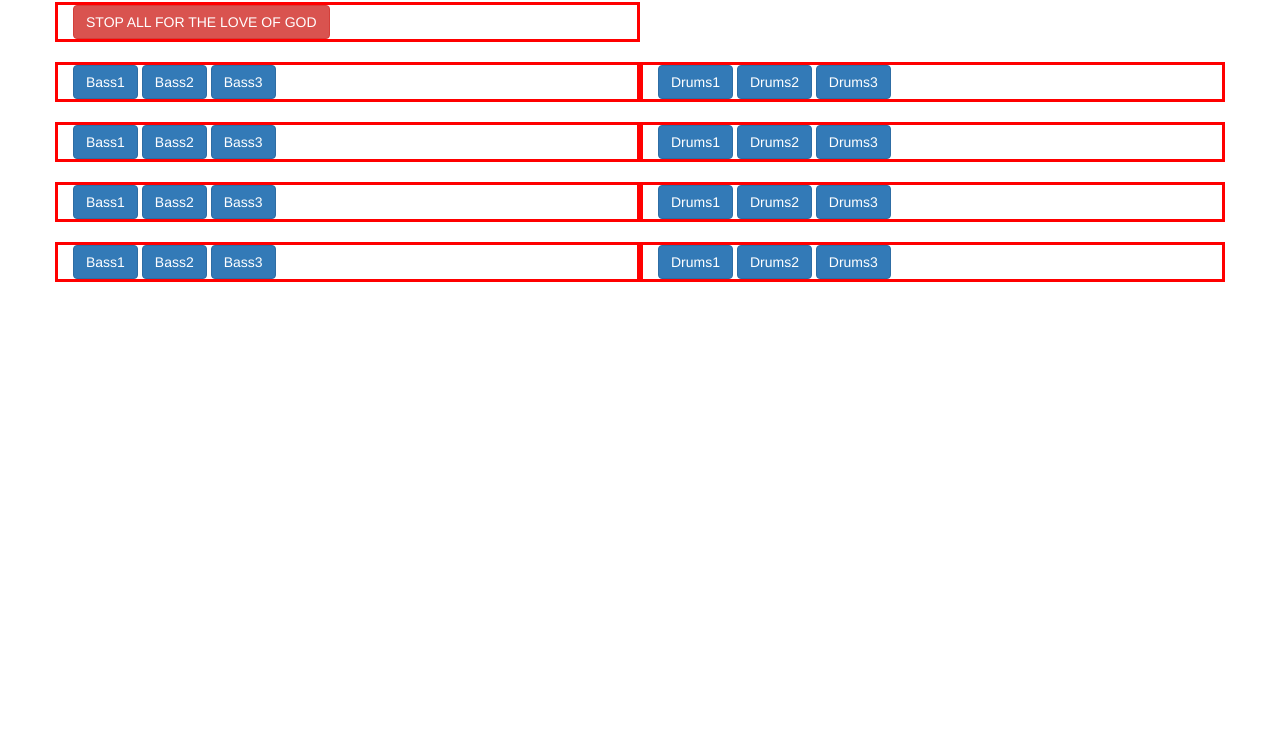
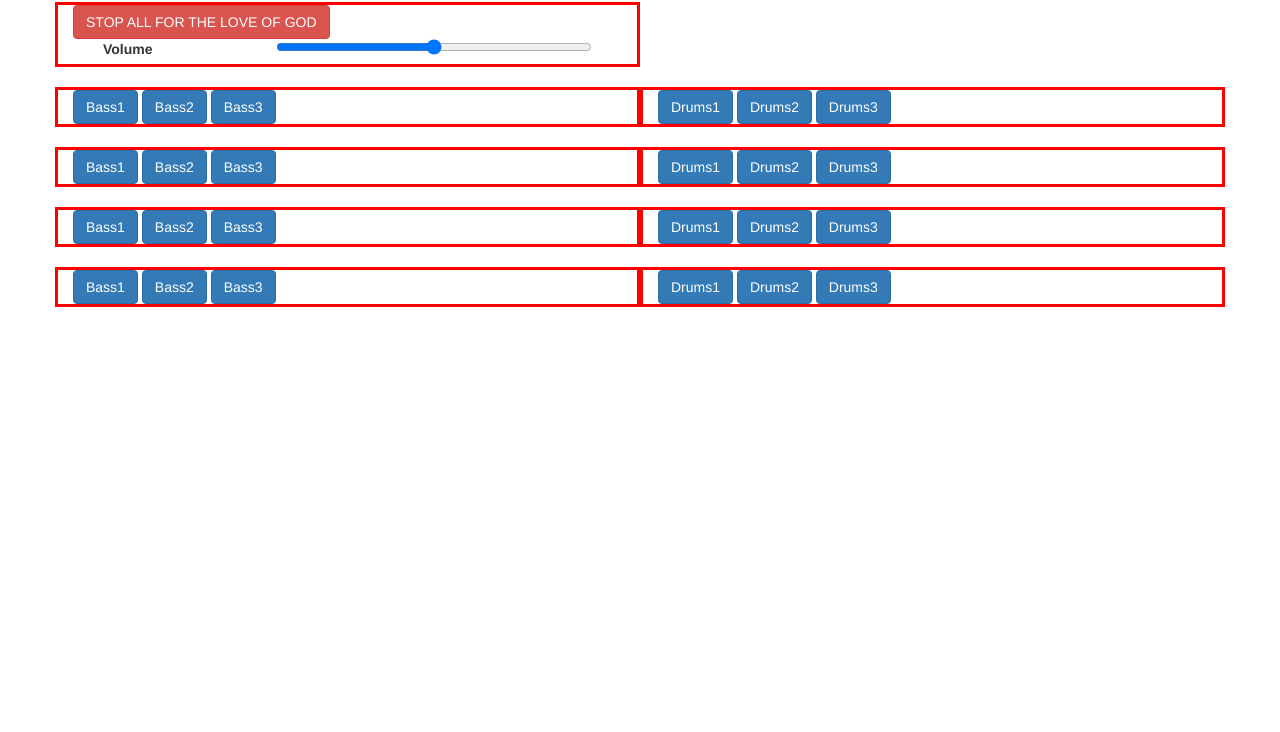
Before and after one commit to samuelholland/loopist, a plain HTML site: page index.html in a window 1280 px wide. Shown: the part 68-800 px from the top of the page. Drawn offline with nearby package versions, Linux system fonts and the light colour scheme.

Commit message:
Added slider html and todo in loopist.js. Added license for Howler.js

```diff
--- a/index.html
+++ b/index.html
@@ -35,6 +35,11 @@
                 <div class="row">
                     <div class="button-container col-md-6 col-xs-6 col-sm-6">
                         <span class ="btn btn-danger stop-button">STOP ALL FOR THE LOVE OF GOD</span>
+                        <!-- This needs to be hooked up! -->
+                        <label class="col-md-12 col-xs-12 col-sm-12">
+                            <span class="col-md-4 col-xs-4 col-sm-4">Volume</span>
+                            <span class="col-md-8 col-xs-8 col-sm-8"><input class="volume-control" type="range" min="0" max="1" step="0.001" /></span>
+                        </label>
                     </div>
                 </div>
             </div>
```
Also changed, not shown: loopist.js (+12 -0 lines), 1 other file.
